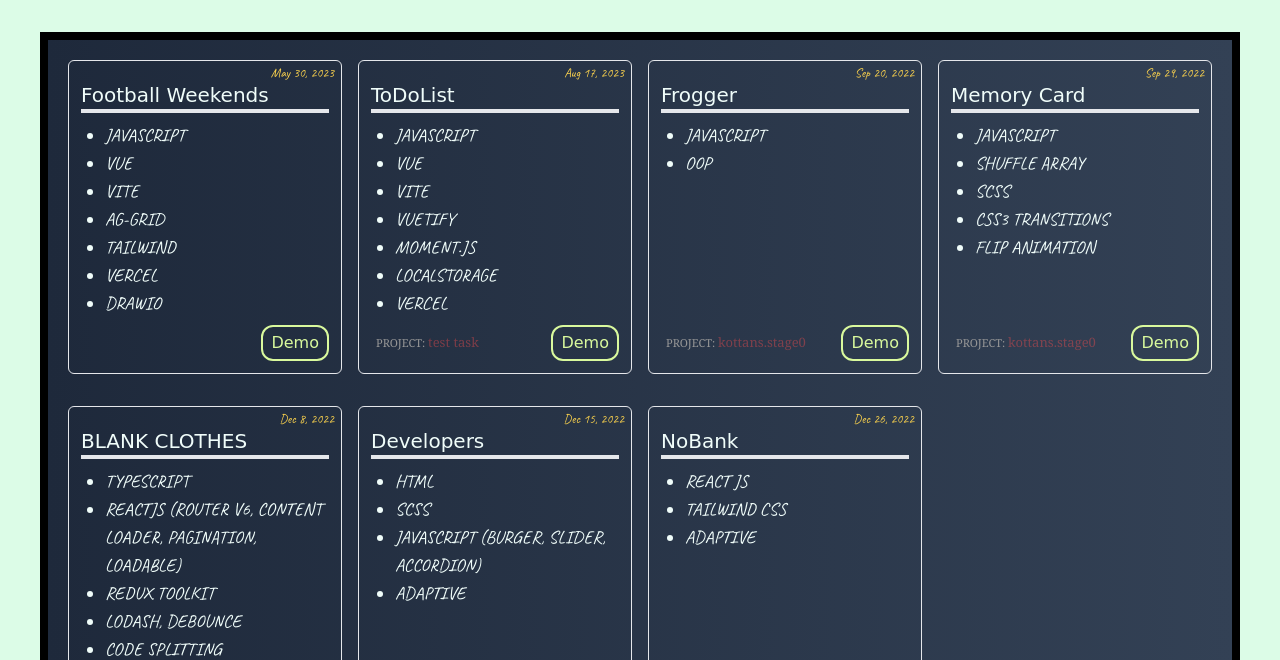
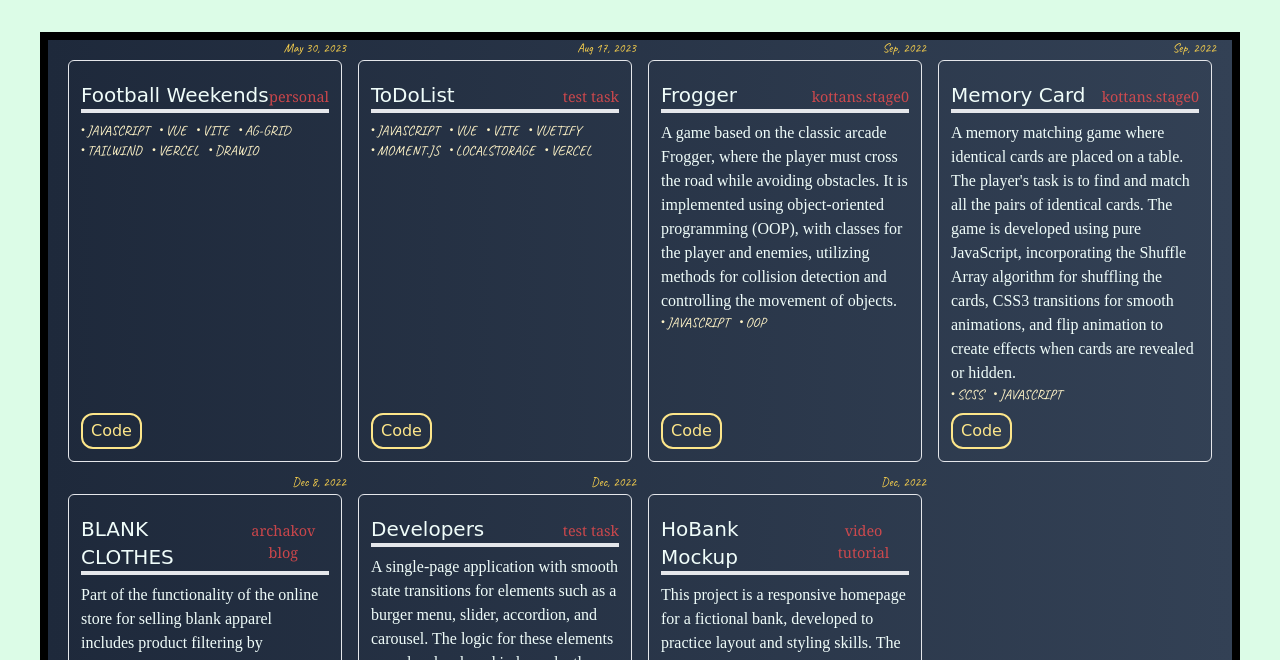
Before and after one commit to TonyG89/portfolio, a plain HTML site: page index.html in a window 1280 px wide. Shown: the part 120-780 px from the top of the page. Drawn offline with nearby package versions, Linux system fonts and the light colour scheme; no server answers; a web font is replaced by a local one.

Commit message:
update cards

```diff
--- a/app.js
+++ b/app.js
@@ -67,11 +67,11 @@ const loadData = async (first = false) => {
 			projectsArray = valueFromArrayObject(projects);
 
 			const processedData = projectsArray.filter((project) => {
-				const descriptionLowerCase = valueArrayToLowerCase(project.description);
+				const technologyListLowerCase = valueArrayToLowerCase(project.technologies);
 				const typeLowerCase = project.type.toLowerCase();
-				const hintLowerCase = project.hint.toLowerCase();
+				const hintLowerCase = project.purpose.toLowerCase();
 
-				filterValue = filterValue.toLowerCase();
+				return  filterValue.toLowerCase();
 				switch (filterValue) {
 					case "all":
 						return projectsArray;
@@ -84,7 +84,7 @@ const loadData = async (first = false) => {
 					case "my projects":
 						return hintLowerCase === "" || hintLowerCase === "freelance";
 					default:
-						return descriptionLowerCase.includes(filterValue);
+						return technologyListLowerCase.includes(filterValue);
 				}
 			});
 			return processedData;
@@ -135,47 +135,50 @@ const renderData = (data, loaded = true) => {
 				}
 				if (project.rate <= 3) {
 					loader.style.display = "none";
-					const stack = project.description;
-					let stackBlock = "";
+					const stack = project.technologies;
+					let technologiesBlock = "";
 					stack.forEach(
 						(stack) =>
-							(stackBlock += `<li class="hover:text-amber-100 cursor-pointer text-lg">${stack}</li>`)
+							(technologiesBlock += `<li class="text-amber-100 cursor-default text-sm">${stack}</li>`)
 					);
 					table.innerHTML += `<div
                                         class="card box-border
                                         text-teal-50
                                         w-full
                                         mx-auto
+																				relative
                                         border rounded-md mb-4 p-3
                                         flex flex-col justify-start"
                                         style="font-family: 'Fredericka the Great', cursive;"
                                         >
-                                            <h2 class="text-xl mt-2 border-b-4 w-full relative">${
-																							project.title
-																						}<span class="text-amber-300 text-right align-text-top absolute date " style="font-family: 'Caveat', cursive;">${
+																				<div class="border-b-4 w-full flex justify-between items-baseline">
+                                            <h2 class="text-xl cursor-default mt-2  ">
+																						${project.title}
+																							</h2>
+																							<span class="hint cursor-default">
+																									${project.purpose}
+																								</span>
+																								</div>
+																						<div class="text-amber-300 cursor-default text-right align-text-top absolute date " style="font-family: 'Caveat', cursive;">${
 																							project.created
-																						}</span></h2>
+																						}</div>
+																						<p class="mt-2 cursor-default">${project.description}</p>
                                             <ul
-                                            class="uppercase list-disc ml-6 my-2"
+                                            class="techno uppercase mb-2"
                                             style="font-family: 'Caveat', cursive;"
                                             >
-                                                ${stackBlock}
+                                                ${technologiesBlock}
                                             </ul>
-                                            <div class="flex mt-auto justify-between place-items-center mt-4">
-                                                <!--<btn class="btn-code border-2 rounded-xl px-2 py-1 border-amber-200 text-amber-200 hover:border-amber-400 hover:text-amber-400 hover:">
+                                            <div class="flex mt-auto justify-between place-items-center ">
+                                                ${!!project.code && project.isPublic ?`<btn class="btn-code border-2 rounded-xl px-2 py-1 border-amber-200 text-amber-200 hover:border-amber-400 hover:text-amber-400 hover:">
                                                     <a href="${
 																											project.code
 																										}" target="_blank">Code</a>
-                                                </btn>-->
-                                                <div class="hint cursor-default"><span>${
-																									project.hint && "project: "
-																								}</span>${
-																									project.hint ?? ""
-																								}</div>
-                                                <btn class="btn-demo border-2 rounded-xl px-2 py-1                  border-lime-200 text-lime-200  hover:border-lime-400 hover:text-lime-400 hover:">
-                                                    <a href="${
+                                                </btn>` : ''}
+                                                <btn class="btn-demo ml-auto border-2 rounded-xl px-2 py-1 border-lime-200 text-lime-200  hover:border-lime-400 hover:text-lime-400 hover:">
+                                                    <a class="uppercase" href="${
 																											project.demo
-																										}" target="_blank">Demo</a>
+																										}" target="_blank">WATCH demo</a>
                                                 </btn>
                                             </div>
                                         </div>`;
--- a/db.json
+++ b/db.json
@@ -4,11 +4,14 @@
 			"title": "Driver Logbook",
 			"demo": "",
 			"type": "Vue app",
-			"description": [],
+			"features":[],
+			"description": "",
+			"technologies": [],
 			"code": "",
 			"rate": 5,
-			"hint": "",
-			"created": ""
+			"purpose": "personal",
+			"created": "",
+			"isPublic": true
 		}
 	},
 	{
@@ -16,11 +19,14 @@
 			"title": "Football Playbook",
 			"demo": "",
 			"type": "Vue app",
-			"description": [],
+			"features":[],
+			"description": "",
+			"technologies": [],
 			"code": "",
 			"rate": 5,
-			"hint": "",
-			"created": ""
+			"purpose": "personal",
+			"created": "",
+			"isPublic": true
 		}
 	},
 	{
@@ -28,7 +34,9 @@
 			"title": "Football Weekends",
 			"demo": "https://spartak-on-saturday.vercel.app/",
 			"type": "Vue app",
-			"description": [
+			"features":[],
+			"description": "",
+			"technologies": [
 				"javascript",
 				"vue",
 				"vite",
@@ -39,8 +47,9 @@
 			],
 			"code": "https://github.com/TonyG89/VUE_TAILWIND_footballweekend",
 			"rate": 1,
-			"hint": "",
-			"created": "May 30, 2023"
+			"purpose": "personal",
+			"created": "May 30, 2023",
+			"isPublic": true
 		}
 	},
 	{
@@ -48,7 +57,9 @@
 			"title": "ToDoList",
 			"demo": "https://todolist-tony.vercel.app/",
 			"type": "Vue app",
-			"description": [
+			"features":[],
+			"description": "",
+			"technologies": [
 				"javascript",
 				"vue",
 				"vite",
@@ -59,8 +70,9 @@
 			],
 			"code": "https://github.com/TonyG89/todolist",
 			"rate": 1,
-			"hint": "test task",
-			"created": "Aug 17, 2023"
+			"purpose": "test task",
+			"created": "Aug 17, 2023",
+			"isPublic": true
 		}
 	},
 	{
@@ -68,11 +80,14 @@
 			"title": "Frogger",
 			"demo": "https://tonyg89.github.io/JS-OOP-frogger/",
 			"type": "classic arcade game, courses",
-			"description": ["javascript", "OOP"],
+			"features":[],
+			"description": "A game based on the classic arcade Frogger, where the player must cross the road while avoiding obstacles. It is implemented using object-oriented programming (OOP), with classes for the player and enemies, utilizing methods for collision detection and controlling the movement of objects.",
+			"technologies": ["javascript", "OOP"],
 			"code": "https://github.com/TonyG89/JS-OOP-frogger/blob/master/js/app.js",
 			"rate": 2,
-			"hint": "Kottans.Stage0",
-			"created": "Sep 20, 2022"
+			"purpose": "Kottans.Stage0",
+			"created": "Sep, 2022",
+			"isPublic": true
 		}
 	},
 	{
@@ -80,17 +95,19 @@
 			"title": "Memory Card",
 			"demo": "https://tonyg89.github.io/JS-memoryCard/",
 			"type": "concentration (card game), courses",
-			"description": [
-				"javascript",
-				"Shuffle Array",
+			"features":["Shuffle Array",
+				"CSS3 Transitions",
+				"Flip Animation"],
+			"description": "A memory matching game where identical cards are placed on a table. The player's task is to find and match all the pairs of identical cards. The game is developed using pure JavaScript, incorporating the Shuffle Array algorithm for shuffling the cards, CSS3 transitions for smooth animations, and flip animation to create effects when cards are revealed or hidden.",
+			"technologies": [
 				"SCSS",
-				"CSS3 Transitions",
-				"Flip Animation"
+				"JavaScript"
 			],
 			"code": "https://github.com/TonyG89/JS-memoryCard",
 			"rate": 2,
-			"hint": "Kottans.Stage0",
-			"created": "Sep 29, 2022"
+			"purpose": "Kottans.Stage0",
+			"created": "Sep, 2022",
+			"isPublic": true
 		}
 	},
 	{
@@ -98,21 +115,23 @@
 			"title": "BLANK CLOTHES",
 			"demo": "https://tmpc-react-3u309zdol-okylistik.vercel.app/",
 			"type": "shop REACT",
-			"description": [
+			"features":[],
+			"description": "Part of the functionality of the online store for selling blank apparel includes product filtering by categories and size, search by name, pagination for easy browsing of a large assortment, adding products to the cart, as well as cart management with the ability to change quantities and remove items.",
+			"technologies": [
+				"SCSS",
 				"TypeScript",
-				"ReactJS (Router v6,  Content Loader,  Pagination,  Loadable)",
+				"React",
 				"Redux Toolkit",
-				"Lodash, Debounce",
+				"Debounce",
 				"Code Splitting",
-				"useWhyDidYouUpdate",
-				"Axios + Fetch",
-				"SCSS(CSS-Modules)",
-				"ADAPTIVE"
+				"CSS-Modules",
+				"Responsive design"
 			],
 			"code": "https://github.com/TonyG89/REACT-TYPESCRIPT-tmp-v2",
 			"rate": 2,
-			"hint": "Archakov Blog",
-			"created": "Dec 8, 2022"
+			"purpose": "Archakov Blog",
+			"created": "Dec 8, 2022",
+			"isPublic": true
 		}
 	},
 	{
@@ -120,28 +139,34 @@
 			"title": "Developers",
 			"demo": "https://tonyg89.github.io/developers-ad-landing-TEST/",
 			"type": "one page",
-			"description": [
+			"features":[],
+			"description": "A single-page application with smooth state transitions for elements such as a burger menu, slider, accordion, and carousel. The logic for these elements was also developed independently. The design features a multi-layered background made of small elements that create a dynamic and engaging effect.",
+			"technologies": [
 				"HTML",
 				"SCSS",
-				"javascript (burger,  slider,  accordion)",
-				"ADAPTIVE"
+				"JavaScript",
+				"Responsive design"
 			],
 			"code": "https://github.com/TonyG89/developers-ad-landing-TEST",
 			"rate": 3,
-			"hint": "test task",
-			"created": "Dec 15, 2022"
+			"purpose": "test task",
+			"created": "Dec, 2022",
+			"isPublic": true
 		}
 	},
 	{
 		"NoBank": {
-			"title": "NoBank",
+			"title": "HoBank Mockup",
 			"demo": "https://react-tailwind-nobank.vercel.app/",
 			"type": "landing page",
-			"description": ["react js", "tailwind css", "ADAPTIVE"],
+			"features":[],
+			"description": "This project is a responsive homepage for a fictional bank, developed to practice layout and styling skills. The page has a clean and modern design but limited functionality, as its primary purpose was to showcase adaptive layout techniques and styling.",
+			"technologies": ["React", "Tailwind css", "Responsive design"],
 			"code": "https://github.com/TonyG89/REACT-TAILWIND-nobank",
 			"rate": 3,
-			"hint": "youtube lesson",
-			"created": "Dec 26, 2022"
+			"purpose": "video tutorial",
+			"created": "Dec, 2022",
+			"isPublic": true
 		}
 	},
 	{
@@ -149,11 +174,14 @@
 			"title": "demontazh.kiev",
 			"demo": "https://tonyg89.github.io/demontazh.kiev.ua/",
 			"type": "landing page",
-			"description": ["HTML", "CSS", "PHP"],
+			"features":[],
+			"description": "",
+			"technologies": ["HTML", "CSS", "PHP"],
 			"code": "https://github.com/TonyG89/demontazh.kiev.ua",
 			"rate": 4,
-			"hint": "freelance",
-			"created": "2014-2015"
+			"purpose": "freelance",
+			"created": "2014-2015",
+			"isPublic": true
 		}
 	},
 	{
@@ -161,7 +189,9 @@
 			"title": "LogBook",
 			"demo": "https://logbook-v2-test.vercel.app/",
 			"type": "Vue app",
-			"description": [
+			"features":[],
+			"description": "",
+			"technologies": [
 				"javascript",
 				"vue",
 				"vite",
@@ -171,7 +201,7 @@
 			],
 			"code": "https://github.com/TonyG89/logbook-v2",
 			"rate": 4,
-			"hint": "old version",
+			"purpose": "old version",
 			"created": ""
 		}
 	},
@@ -180,14 +210,16 @@
 			"title": "Friends-app",
 			"demo": "https://tonyg89.github.io/friends-app/",
 			"type": "component, courses",
-			"description": [
+			"features":[],
+			"description": "",
+			"technologies": [
 				"javascript (fetch,  async/await)",
 				"bootstrap 5",
 				"REST API"
 			],
 			"code": "https://github.com/TonyG89/friends-app",
 			"rate": 4,
-			"hint": "Kottans.Stage0",
+			"purpose": "Kottans.Stage0",
 			"created": "Oct 1, 2022"
 		}
 	},
@@ -196,7 +228,9 @@
 			"title": "PLAIN CLOTHES",
 			"demo": "https://tonyg89.github.io/REACT-TooMuch",
 			"type": "shop REACT",
-			"description": [
+			"features":[],
+			"description": "",
+			"technologies": [
 				"ReactJS(Hooks,  Router,  Context,  Skeleton)",
 				"Axios",
 				"SCSS",
@@ -205,7 +239,7 @@
 			],
 			"code": "https://github.com/TonyG89/REACT-TooMuch",
 			"rate": 4,
-			"hint": "Archakov Blog",
+			"purpose": "Archakov Blog",
 			"created": "Oct 25, 2022"
 		}
 	}
--- a/style.css
+++ b/style.css
@@ -1,7 +1,11 @@
+p{
+	font-family: 'fanttasy', 'Times New Roman', Times, serif;
+	text-align: jus
+}
 .date {
   top: -22px;
   right: -5px;
-  font-size: 13px;
+  font-size: 0.8rem;
 }
 
 .loader{
@@ -11,13 +15,37 @@
 }
 
 .box-border {
-  transition: all .3s ease-in-out;
+  transition: all 1.3s ease-in-out;
+	.btn-demo{
+		visibility: hidden;
+		opacity:0;
+		transition: all 0.3s ease-in-out;
+	}
+}
+.techno{
+	display:flex;
+	flex-wrap: wrap;
+	list-style-type: none;
+	margin-left: -10px;
+	li:before {
+		content: "・";
+		width: 100%;
+		height: 1px;
+		margin-right: -3px;
+		margin-left: 5px;
+	}
 }
 
+
 .box-border:hover {
-  transition: all 0.2s ease-in-out;
-  transform: translateX(-2px) translateY(-2px) scale(1.02);
+	transition: all 0.4s ease-in-out;
+  transform: translateX(-1px) translateY(-1px) ;
   box-shadow: 2px 2px 5px rgba(255, 255, 255, 0.758);
+	.btn-demo{
+		visibility: visible;
+		opacity:1;
+		transition: all 0.4s ease-in-out;
+	}
 }
 
 .box-border:active {
@@ -26,29 +54,22 @@
 }
 
 .hint {
-  font-size: 13px;
-  margin: 5px;
+  font-size: 0.9rem;
   text-transform: lowercase;
   font-family: Cambria, Cochin, Georgia, Times, 'Times New Roman', serif;
   text-align: center;
-  color: rgba(255, 78, 78, 0.4);
+  color: rgba(255, 78, 78, 0.758);
 }
 
-.hint:hover {
-  color: rgba(255, 78, 78);
-  text-decoration: dashed;
-  transition: all 0.5s ease-in-out;
-}
 
 .hint>span {
   color: rgb(150, 150, 150);
-  font-size: 11px;
+  font-size: 0.75rem;
   text-transform: uppercase;
 }
 
 btn:hover{
   transition: all 0.2s ease-in-out;
-  transform: translateX(-1px) translateY(-1px) ;
   box-shadow: 2px 2px  rgba(0, 0, 0, 0.758);
 }
 
```
Also changed, not shown: index.html (+1 -1 lines), js/counter.js (added, +29 -0 lines).
